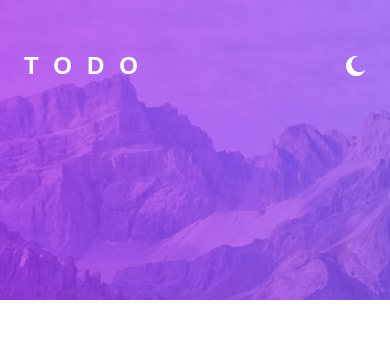
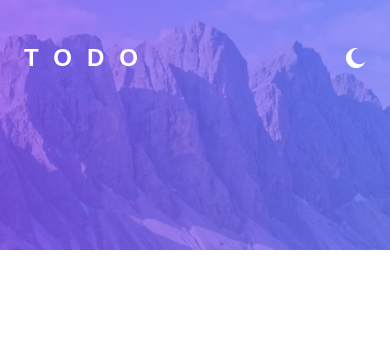
Before and after one commit to hectorlil48/todo-app-main, a React (Vite) app: page / in a window 390 px wide. Shown: the top 338 px of the page. Built offline with nearby package versions, Linux system fonts and the light colour scheme.

Commit message:
fixed some of the layout issues for mobile and desktop

```diff
--- a/src/App.jsx
+++ b/src/App.jsx
@@ -19,11 +19,11 @@ function App() {
   }, [isDark]);
   return (
     <main className="min-h-screen font-display bg-background dark:bg-background transition-colors duration-500">
-      <section className="max-w-[1440px] mx-auto">
+      <section className="max-w-[1440px] mx-auto relative">
         <MainBackground isDark={isDark} />
 
         {/* Main Content */}
-        <div className="relative -mt-[158px] xs:-mt-[252px] md:-mt-[240px] max-w-[560px] mx-auto px-6">
+        <div className="absolute top-[48px] sm:top-[70px] left-1/2 transform -translate-x-1/2 w-full max-w-[560px] mx-auto px-6 md:px-[9px]">
           <Header isDark={isDark} setIsDark={setIsDark} />
         </div>
       </section>
--- a/src/components/Header.jsx
+++ b/src/components/Header.jsx
@@ -2,10 +2,13 @@ import ThemeToggle from "./ThemeToggle";
 
 function Header({ isDark, setIsDark }) {
   return (
-    <header className="flex justify-between items-center">
+    <header className="flex justify-between items-center mb-10">
       <h1
-        className="font-semibold text-[24px] sm:text-[32px] text-white md:text-[40px] tracking-[15px]
-                   transition-all duration-500 ease-in-out"
+        className={`
+  font-bold text-[24px] sm:text-[32px] text-white md:text-[40px] tracking-[15px]
+  transition-all duration-500 ease-in-out
+  leading-[0.8] ${isDark ? "sm:leading-[0.8]" : "sm:leading-[1.2]"}
+`}
       >
         TODO
       </h1>
--- a/src/components/MainBackground.jsx
+++ b/src/components/MainBackground.jsx
@@ -1,9 +1,9 @@
 function MainBackground({ isDark }) {
   const baseClasses =
-    "absolute inset-0 bg-no-repeat bg-cover transition-opacity duration-500 ease-in-out";
+    "absolute inset-0 bg-no-repeat bg-cover bg-center transition-opacity duration-500 ease-in-out";
 
   return (
-    <div className="relative w-full xs:h-[300px] h-[200px] overflow-hidden">
+    <div className="relative w-full xs:h-[250px] h-[200px] sm:h-[300px] overflow-hidden">
       {/* Light Background */}
       <div
         className={`${baseClasses} bg-[url('/images/bg-mobile-light.jpg')] xs:bg-[url('/images/bg-desktop-light.jpg')] ${
```
